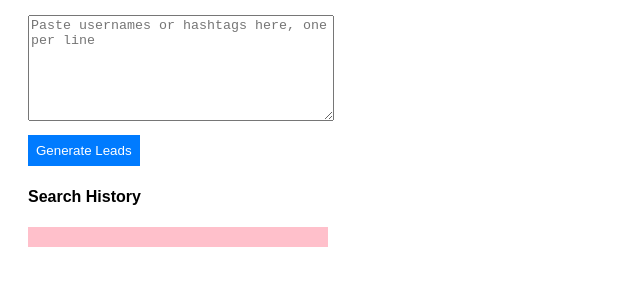
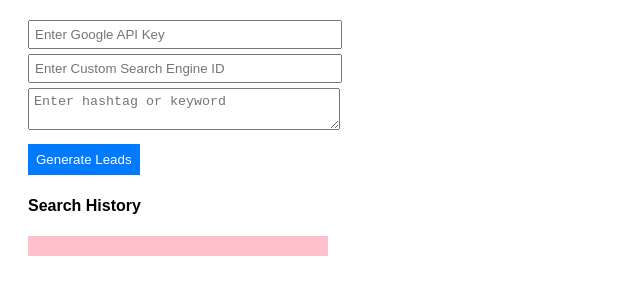
Before and after one commit to FreelancerBelle/ig, a plain HTML site: page index.html in a window 1280 px wide. Shown: the part 72-366 px from the top of the page, without its empty margins (0-640 px from the left). Drawn offline with Linux system fonts and the light colour scheme.

Commit message:
index.html

```diff
--- a/index.html
+++ b/index.html
@@ -1,7 +1,7 @@
 <!DOCTYPE html>
 <html>
 <head>
-  <title>Instagram Lead Generator</title>
+  <title>Instagram Lead Generator (Google)</title>
   <style>
     body { font-family: Arial, sans-serif; padding: 20px; display: flex; }
     #inputSection { width: 300px; margin-right: 20px; }
@@ -11,7 +11,7 @@
     th, td { border: 1px solid #ddd; padding: 8px; color: black; }
     th { background-color: #98ff98; }
     #downloadBtn { margin-top: 10px; display: none; }
-    textarea { width: 100%; height: 100px; }
+    textarea, input { width: 100%; margin-top: 5px; padding: 5px; }
     button { margin-top: 10px; background-color: #007bff; color: white; padding: 8px; border: none; cursor: pointer; }
   </style>
 </head>
@@ -19,7 +19,9 @@
 
 <div id="inputSection">
   <h3>Instagram Lead Generator</h3>
-  <textarea id="usernameInput" placeholder="Paste usernames or hashtags here, one per line"></textarea>
+  <input id="apiKeyInput" placeholder="Enter Google API Key">
+  <input id="cseIdInput" placeholder="Enter Custom Search Engine ID">
+  <textarea id="keywordInput" placeholder="Enter hashtag or keyword"></textarea>
   <button onclick="generateLeads()">Generate Leads</button>
 
   <h4>Search History</h4>
@@ -30,7 +32,6 @@
 
 <div id="results"></div>
 
-<!-- Link to external JS -->
 <script src="script.js"></script>
 </body>
 </html>
```
